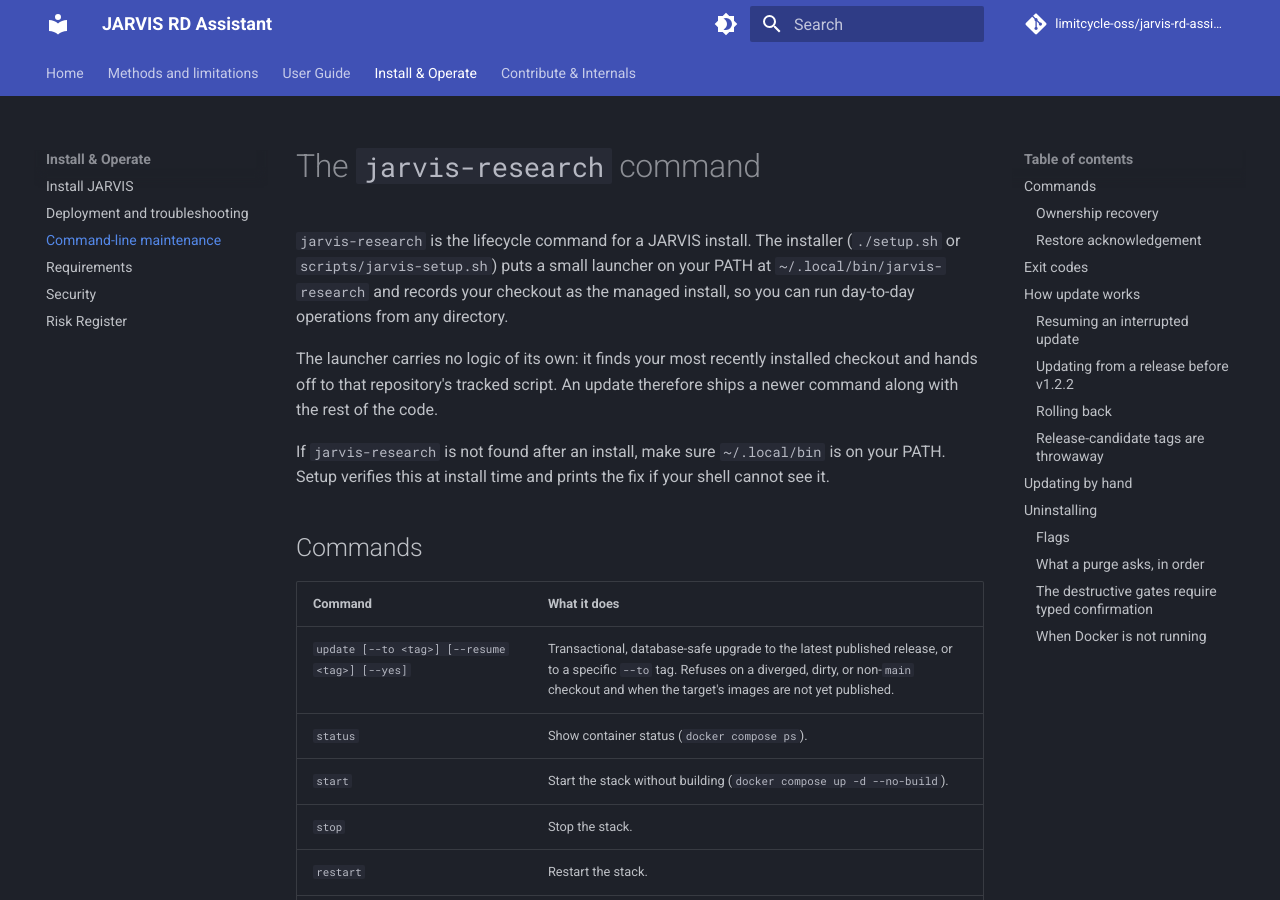
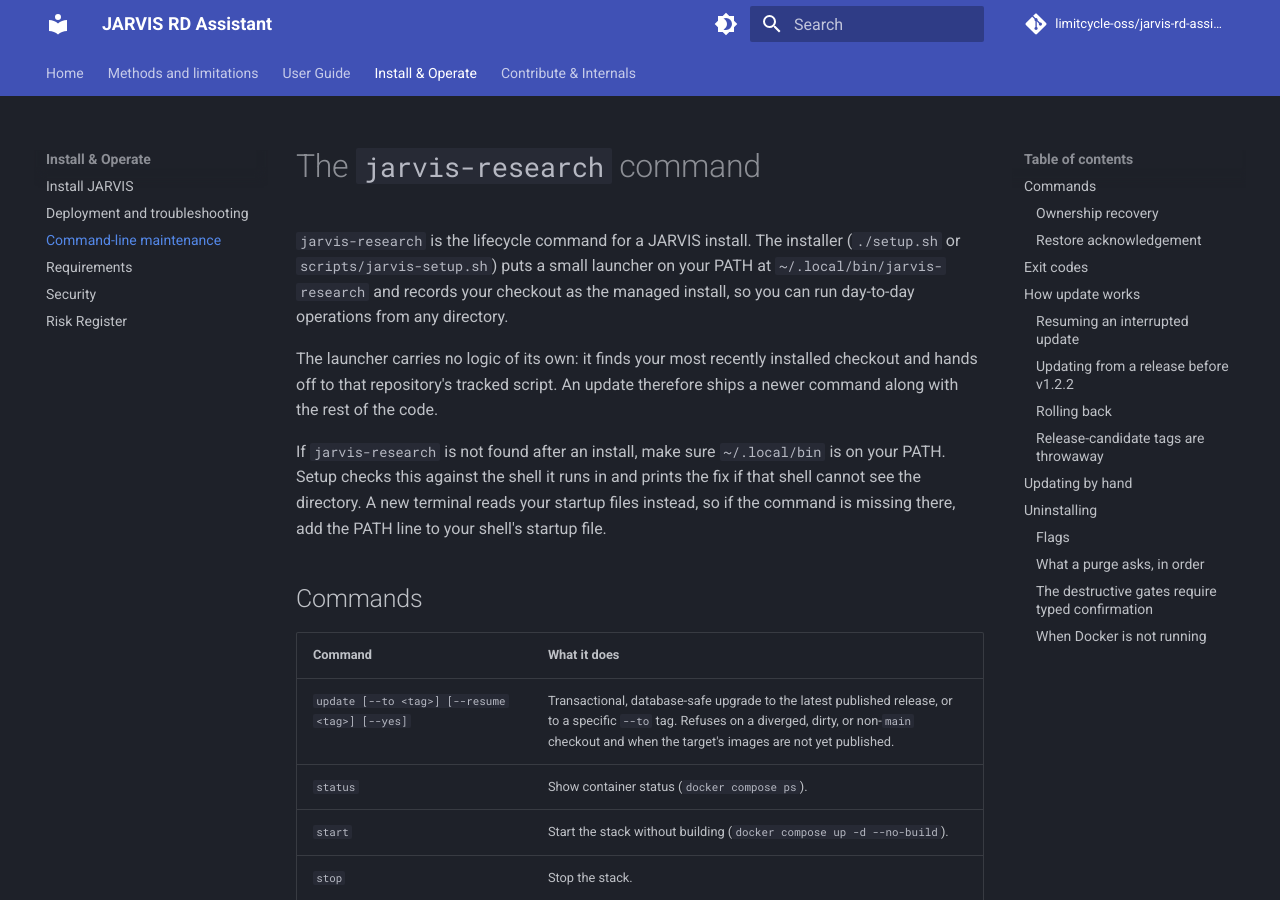
Before and after one commit to FFidan/Jarvis-RD-Assistant, an MkDocs documentation site: the page built from docs/manual/cli.md, in a window 1280 px wide and 900 px high. Built offline with MkDocs 1.6.1 and Material for MkDocs 9.7.7, drawn with Linux system fonts in a browser that asks for light colours; comment, search, counter and statistics services are not loaded.

Commit message:
fix(lifecycle): show every removal a purge performs and quarantine safely
A full uninstall removes the durable state directory, which lives outside the
clone, but the plan shown before the confirmation stopped at "the clone
directory". It now names that path, and a state directory the run cannot
resolve or contain is reported rather than skipped silently.

The abandoned-staging quarantine derives its destination from the checkout's
physical path, so a checkout reached through a symlink still lands beside its
real parent and the rename stays on one filesystem; a cross-filesystem copy
could leave credential bytes behind on a partial failure. A destination that
already exists now stops the move instead of nesting the folder inside it.

The recorded-state-directory read is one helper shared by the side that creates
the directory and the side that removes it, so the two cannot disagree about
which path was recorded. The launcher-reachability check now states the limit of
what it can observe: it reads the shell it runs in, not a future login shell.

Co-Authored-By: Claude <noreply@anthropic.com>

```diff
--- a/docs/manual/cli.md
+++ b/docs/manual/cli.md
@@ -10,8 +10,10 @@ checkout and hands off to that repository's tracked script. An update therefore
 ships a newer command along with the rest of the code.
 
 If `jarvis-research` is not found after an install, make sure `~/.local/bin` is
-on your PATH. Setup verifies this at install time and prints the fix if your
-shell cannot see it.
+on your PATH. Setup checks this against the shell it runs in and prints the fix
+if that shell cannot see the directory. A new terminal reads your startup files
+instead, so if the command is missing there, add the PATH line to your shell's
+startup file.
 
 ## Commands
 
```
Also changed, not shown: 5 other files.
